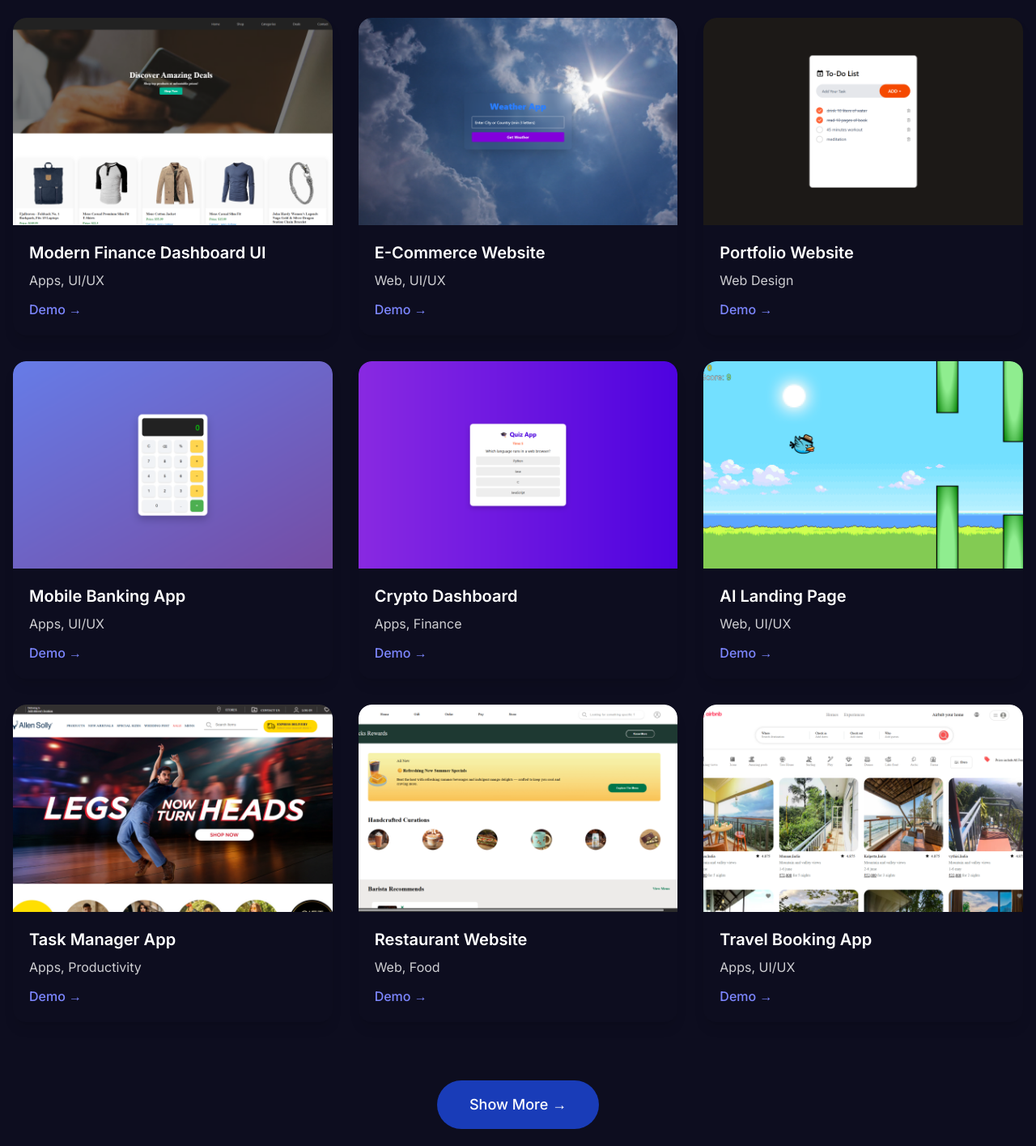
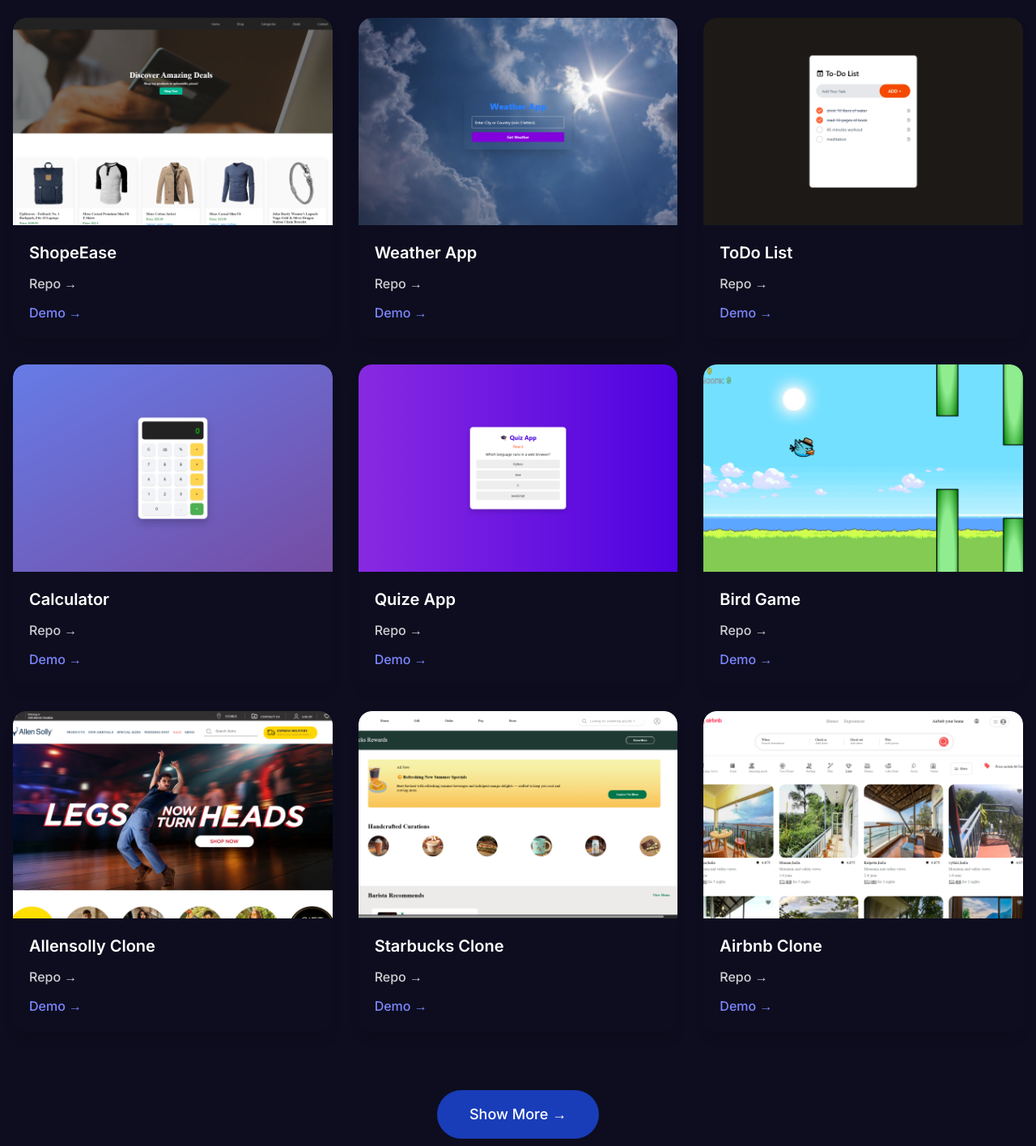
Before and after one commit to zayaaan-al/MyPortfolio, a Next.js app: page / in a window 1280 px wide. Shown: the part 3812-5227 px from the top of the page at 81% size. Built offline with nearby package versions, Linux system fonts and the light colour scheme.

Commit message:
update project

```diff
--- a/app/components/Home/Projects/Projects.tsx
+++ b/app/components/Home/Projects/Projects.tsx
@@ -4,64 +4,64 @@
 const projects = [
   {
     id: 1,
-    title: "Modern Finance Dashboard UI",
-    category: "Apps, UI/UX",
+    title: "ShopeEase",
+    repolink: "https://github.com/zayaaan-al/ShopEase.git",
     img: "/images/Shopease.png",
     link: "https://zayaaan-al.github.io/ShopEase/",
   },
   {
     id: 2,
-    title: "E-Commerce Website",
-    category: "Web, UI/UX",
+    title: "Weather App",
+    repolink: "https://github.com/zayaaan-al/Weather-App.git",
     img: "/images/weatherapp.png",
     link: "https://weather-app-pi-wheat-66.vercel.app/",
   },
   {
     id: 3,
-    title: "Portfolio Website",
-    category: "Web Design",
+    title: "ToDo List",
+    repolink: "https://github.com/zayaaan-al/todo.git",
     img: "/images/todoapp.png",
     link: "https://zayaanaltodoapp.netlify.app/",
   },
   {
     id: 4,
-    title: "Mobile Banking App",
-    category: "Apps, UI/UX",
+    title: "Calculator",
+    repolink: "https://github.com/zayaaan-al/calculator.git",
     img: "/images/calculator.png",
     link: "https://zayaaan-al.github.io/calculator/",
   },
   {
     id: 5,
-    title: "Crypto Dashboard",
-    category: "Apps, Finance",
+    title: "Quize App",
+    repolink: "https://github.com/zayaaan-al/Quiz-App.git",
     img: "/images/quizeapp.png",
     link: " https://zayaaan-al.github.io/Quiz-App/",
   },
   {
     id: 6,
-    title: "AI Landing Page",
-    category: "Web, UI/UX",
+    title: "Bird Game",
+    repolink: "https://github.com/zayaaan-al/Bird-Game.git",
     img: "/images/birdgame.png",
     link: "https://zayaaan-al.github.io/Bird-Game/",
   },
   {
     id: 7,
-    title: "Task Manager App",
-    category: "Apps, Productivity",
+    title: "Allensolly Clone",
+    repolink: "https://github.com/zayaaan-al/allensolly.git",
     img: "/images/allensolly.png",
     link: "https://zayaaan-al.github.io/allensolly/",
   },
   {
     id: 8,
-    title: "Restaurant Website",
-    category: "Web, Food",
+    title: "Starbucks Clone",
+    repolink: "https://github.com/zayaaan-al/starbucks.git",
     img: "/images/starbucks.png",
     link: "https://zayaaan-al.github.io/starbucks/",
   },
   {
     id: 9,
-    title: "Travel Booking App",
-    category: "Apps, UI/UX",
+    title: "Airbnb Clone",
+    repolink: "https://github.com/zayaaan-al/airbnb.git",
     img: "/images/airbnd.png",
     link: "https://zayaaan-al.github.io/airbnb/",
   },
@@ -101,8 +101,15 @@
               <h2 className="text-lg md:text-xl font-semibold text-white">
                 {project.title}
               </h2>
-              <p className="mt-2 text-white/80">{project.category}</p>
-
+              {/* <p className="mt-2 text-white/80">{project.category}</p> */}
+              <div><a
+                href={project.repolink}
+                target="_blank"
+                rel="noopener noreferrer"
+                className="inline-block  mt-3 text-white/80 font-medium hover:underline"
+              >
+                Repo →
+              </a></div>
               {/* Demo Link */}
               <a
                 href={project.link}
```
